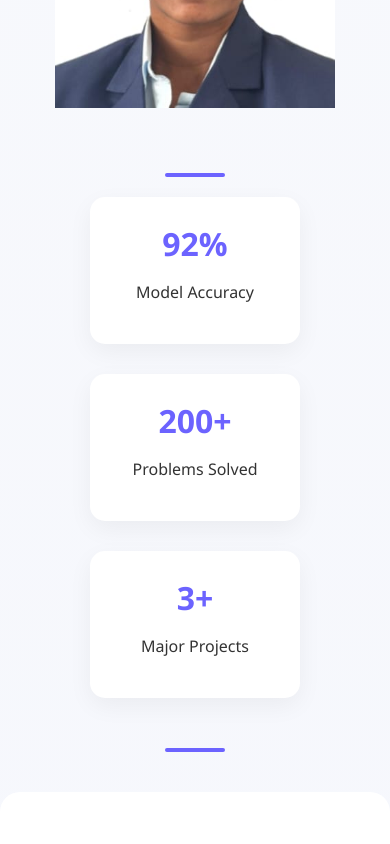
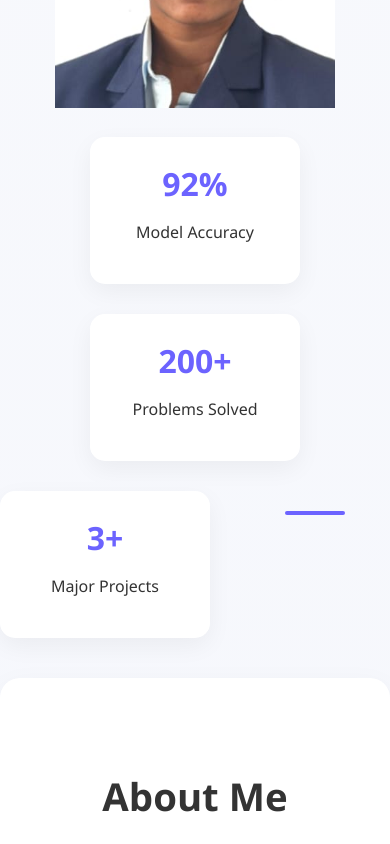
Before and after one commit to Kaviya-Balamurugan/portfolio, a React (Create React App) app: page / in a window 390 px wide. Shown: the part 920-1764 px from the top of the page. Built offline with nearby package versions, Linux system fonts and the light colour scheme.

Commit message:
Added premium animation UI

```diff
--- a/src/App.css
+++ b/src/App.css
@@ -12,6 +12,9 @@ body {
 
 section {
   position: relative;
+}
+#about, #skills, #projects, #contact, #achievements {
+  box-shadow: 0 10px 30px rgba(0,0,0,0.05);
 }
 
 section::after {
@@ -297,10 +300,10 @@ main {
   }
 
   .stats {
-    flex-direction: column;
-    align-items: center;
-    margin-top: 20px;
-  }
+  margin-top: -40px;
+  position: relative;
+  z-index: 2;
+}
 
   .contact-container {
     flex-direction: column;
```
